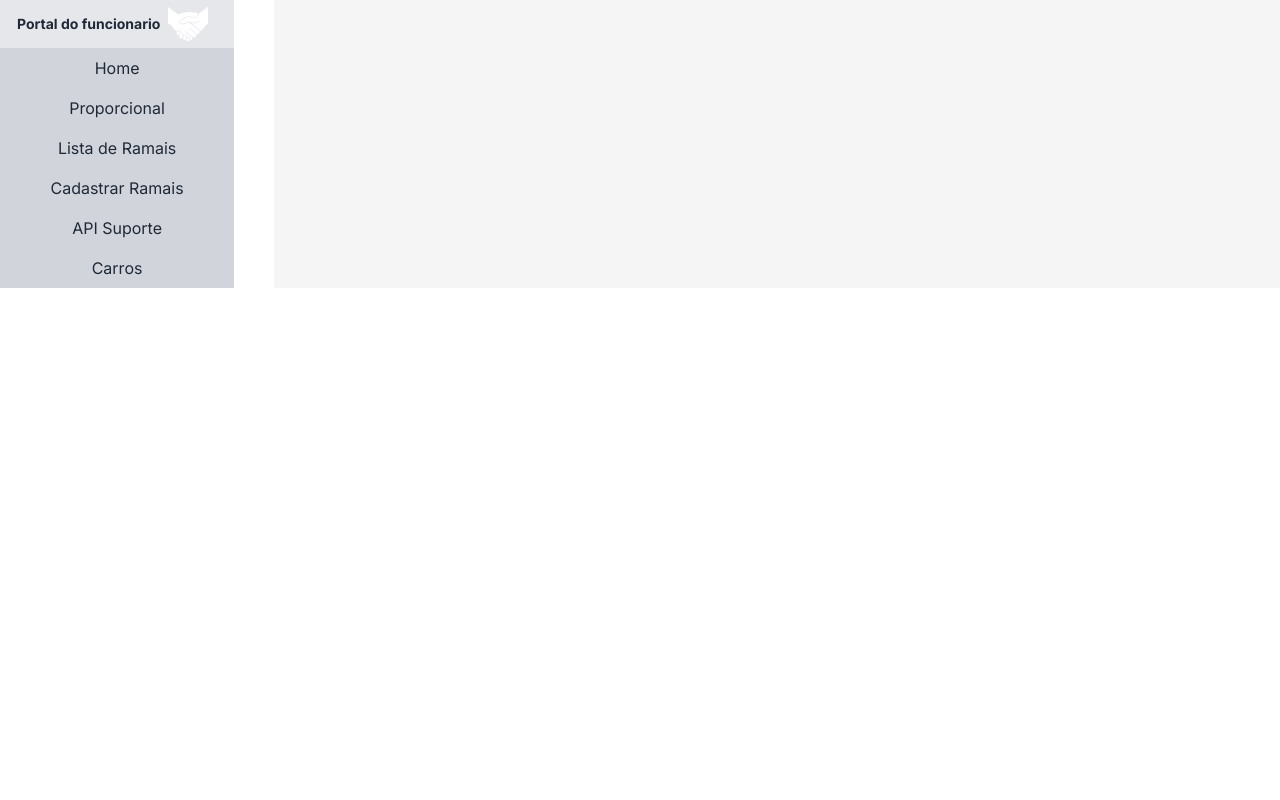
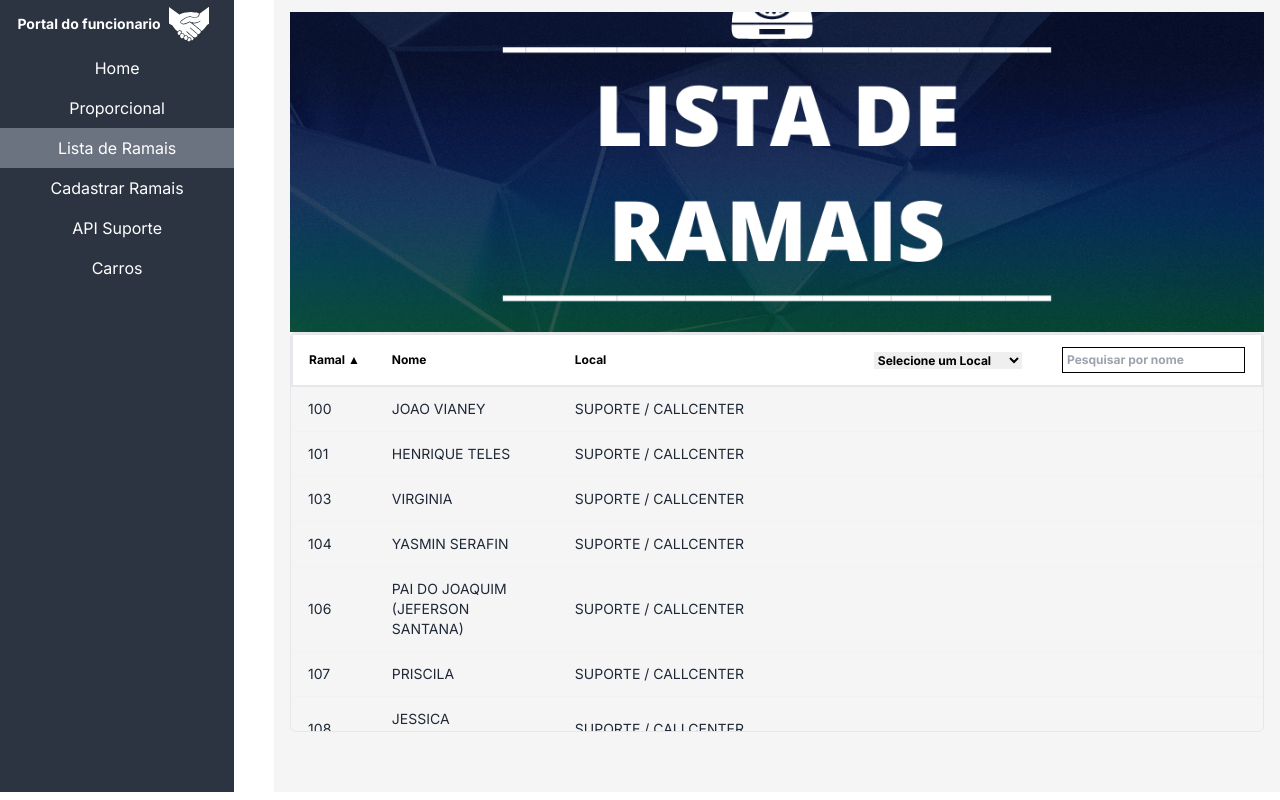
Before and after one commit to FelipeJustusMatos/Portal-do-Funcionario-ConectTelecom, a Next.js app: page /listramais in a window 1280 px wide. Built offline with nearby package versions, Linux system fonts and the light colour scheme.

Commit message:
NavBarUpdate+ListUpdate

```diff
--- a/jsconfig.json
+++ b/jsconfig.json
@@ -1,5 +1,6 @@
 {
   "compilerOptions": {
+    "allowJs": true,
     "paths": {
       "@/*": ["./src/*"]
     }
--- a/src/app/api/ramais/route.ts
+++ b/src/app/api/ramais/route.ts
@@ -1,10 +1,22 @@
 import { NextResponse } from "next/server";
 
 export async function GET(request: Request) {
-  return NextResponse.json({
-    total: 800,
-    totalNotFiltered: 800,
-    rows: [
+  return NextResponse.json([
+    {
+      ramal: "242",
+      nome: " JAIRO",
+      local: "COPA",
+    },
+    {
+      ramal: "242",
+      nome: "  ZENY",
+      local: "COPA",
+    },
+    {
+      ramal: "242",
+      nome: " ZÉ",
+      local: "COPA",
+    },
     {
       ramal: "240",
       nome: "REGINA QUEIROZ",
@@ -55,11 +67,7 @@ export async function GET(request: Request) {
       nome: "TAILSON ANDRADE GALVÃO (RESPONSÁVEL PELO SETOR)",
       local: "CONTABILIDADE",
     },
-      {
-        ramal: "242",
-        nome: " JAIRO, ZENY, ZÉ",
-        local: "COPA",
-      },
+
     {
       ramal: "218",
       nome: "JEFFERSON FRANCISCO (RESPONSÁVEL PELO SETOR)",
@@ -320,11 +328,7 @@ export async function GET(request: Request) {
       nome: "MAIANA TORRES ( AGENDAMENTO)",
       local: "CRUZEIRO DE LAJE",
     },
-      {
-        ramal: "233",
-        nome: "GABRIELA FRANÇA (RECEPÇÃO)",
-        local: "CRUZEIRO DE LAJE",
-      },
+
     {
       ramal: "233",
       nome: "ANATÁLIA (RECEPÇÃO)",
@@ -347,7 +351,7 @@ export async function GET(request: Request) {
     },
     {
       ramal: "238",
-        nome: "ANA PAULA GUSMÃO (RECEPÇÃ",
+      nome: "ANA PAULA GUSMÃO (RECEPÇÃO)",
       local: "JIQUIRIÇÁ",
     },
     {
@@ -411,6 +415,11 @@ export async function GET(request: Request) {
       nome: "ADRIELE FERREIRA",
       local: "WENCESLAU",
     },
-    ],
-  });
+
+    {
+      ramal: "233",
+      nome: "GABRIELA FRANÇA (RECEPÇÃO)",
+      local: "CRUZEIRO DE LAJE",
+    },
+  ]);
 }
--- a/src/app/layout.jsx
+++ b/src/app/layout.jsx
@@ -1,26 +1,38 @@
 "use client";
 import Link from "next/link";
+import { usePathname, useRouter } from "next/navigation"; // Importe o useRouter corretamente
 import "./globals.css";
 import { Inter } from "next/font/google";
 import imglogo from "../../public/img/logoportal.svg";
 import Image from "next/image";
+import useThemeSwitcher from "../app/useThemeSwitcher";
+import { React, useState } from "react";
 
 const inter = Inter({ subsets: ["latin"] });
 
-export const metadata = {
-  title: "Portal do Funcionario",
-  description: "Generated by create next app",
-};
+// export const metadata = {
+//   title: "Portal do Funcionario",
+//   description: "Generated by create next app",
+// };
 
 export default function RootLayout({ children }) {
+  const router = useRouter();
+  const currentPath = usePathname();
+  const [mode, setMode] = useThemeSwitcher();
+  const [isOpen, setIsOpen] = useState(false);
+
+  const handleClick = () => {
+    setIsOpen(!isOpen);
+  };
+
   return (
     <html lang="en">
       <body className={`${inter.className}`}>
         <div className="flex">
-          <div className="bg-gray-200 w-sidebar">
+          <div className="bg-neutral text-white  w-sidebar">
             <div className="flex flex-initial">
               <a
-                className="btn btn-ghost normal-case text-md font-bold"
+                className="btn btn-ghost normal-case rounded-none w-full  text-md font-bold"
                 href="/"
               >
                 Portal do funcionario
@@ -29,24 +41,53 @@ export default function RootLayout({ children }) {
                 </figure>
               </a>
             </div>
-            <button className="block w-full py-2 px-4 bg-gray-300 hover:bg-gray-400">
+            <button
+              className={`block w-full py-2 px-4 shadow- ${
+                currentPath === "/" ? "bg-gray-500 text-white" : "bg-neutral"
+              } hover:bg-gray-500`}
+              onClick={handleClick}
+            >
               <Link href="/">Home</Link>
             </button>
-            <button className="block w-full py-2 px-4 bg-gray-300 hover:bg-gray-400">
+            <button
+              className={`block w-full py-2 px-4 ${
+                currentPath === "/proporcional" ? "bg-gray-500" : "bg-neutral"
+              } hover:bg-gray-500`}
+            >
               <Link href="/proporcional">Proporcional</Link>
             </button>
-            <button className="block w-full py-2 px-4 bg-gray-300 hover:bg-gray-400">
+            <button
+              className={`block w-full py-2 px-4 ${
+                currentPath === "/listramais" ? "bg-gray-500" : "bg-neutral"
+              } hover:bg-gray-500`}
+            >
               <Link href="/listramais">Lista de Ramais</Link>
             </button>
-            <button className="block w-full py-2 px-4 bg-gray-300 hover:bg-gray-400">
+            <button
+              className={`block w-full py-2 px-4 ${
+                currentPath === "/ramais" ? "bg-gray-500" : "bg-neutral"
+              } hover:bg-gray-500`}
+            >
               <Link href="/ramais">Cadastrar Ramais</Link>
             </button>
-            <button className="block w-full py-2 px-4 bg-gray-300 hover:bg-gray-400">
+            <button
+              className={`block w-full py-2 px-4 ${
+                currentPath === "http://10.0.9.20/"
+                  ? "bg-gray-500"
+                  : "bg-neutral"
+              } hover:bg-gray-500`}
+            >
               <Link href="http://10.0.9.20/" target="_blank">
                 API Suporte
               </Link>
             </button>
-            <button className="block w-full py-2 px-4 bg-gray-300 hover:bg-gray-400">
+            <button
+              className={`block w-full py-2 px-4 ${
+                currentPath === "https://conect-veiculos.netlify.app/login"
+                  ? "bg-gray-500"
+                  : "bg-neutral"
+              } hover:bg-gray-500`}
+            >
               <Link
                 href="https://conect-veiculos.netlify.app/login"
                 target="_blank"
--- a/src/app/listramais/page.jsx
+++ b/src/app/listramais/page.jsx
@@ -1,4 +1,171 @@
 "use client";
-export default function ListRamaisPage() {
-  return <></>;
-}
+import { useState, useEffect } from "react";
+import image5 from "../../../public/img/lista_ramais.webp";
+import Image from "next/image";
+
+const ListRamaisPage = () => {
+  const [data, setData] = useState(null);
+  const [sortOrder, setSortOrder] = useState("asc");
+  const [sortBy, setSortBy] = useState("ramal");
+  const [selectedLocation, setSelectedLocation] = useState("");
+  const [sortedData, setSortedData] = useState(null);
+  const [searchValue, setSearchValue] = useState("");
+
+  useEffect(() => {
+    const fetchData = async () => {
+      try {
+        const response = await fetch("http://localhost:3000/api/ramais");
+        const data = await response.json();
+        setData(data);
+      } catch (error) {
+        console.error("Erro ao carregar os dados:", error);
+      }
+    };
+
+    fetchData();
+  }, []);
+
+  useEffect(() => {
+    let sortedArray = null;
+    if (data) {
+      sortedArray = [...data];
+      sortedArray.sort((a, b) => {
+        const aValue = a[sortBy];
+        const bValue = b[sortBy];
+        if (sortOrder === "asc") {
+          return aValue.localeCompare(bValue, "pt", { sensitivity: "base" });
+        } else {
+          return bValue.localeCompare(aValue, "pt", { sensitivity: "base" });
+        }
+      });
+    }
+    setSortedData(sortedArray);
+  }, [data, sortOrder, sortBy]);
+
+  const handleSort = (column) => {
+    if (column === sortBy) {
+      setSortOrder(sortOrder === "asc" ? "desc" : "asc");
+    } else {
+      setSortBy(column);
+      setSortOrder("asc");
+    }
+    setSortedData(null);
+  };
+
+  const handleLocationChange = (event) => {
+    setSelectedLocation(event.target.value);
+  };
+
+  const handleSearchChange = (event) => {
+    setSearchValue(event.target.value);
+  };
+
+  let filteredData = sortedData;
+
+  if (selectedLocation) {
+    filteredData = filteredData?.filter(
+      (item) => item.local === selectedLocation
+    );
+  }
+
+  if (searchValue) {
+    filteredData = filteredData?.filter((item) =>
+      item.nome.toLowerCase().includes(searchValue.toLowerCase())
+    );
+  }
+
+  const locations = [...new Set(data?.map((item) => item.local))];
+
+  if (!data) {
+    return <div>Carregando...</div>;
+  }
+
+  return (
+    <div className="container min-h-[95vh] mx-auto">
+      <ul>
+        <li>
+          <figure className="-mt-1">
+            <Image
+              src={image5}
+              alt="Cadastrar Ramal"
+              className="w-screen h-[40vh] object-cover"
+            />
+          </figure>
+        </li>
+      </ul>
+      <div className="border border-solid rounded-md  max-h-[50vh] overflow-y-scroll">
+        <table className="table">
+          <thead className="sticky top-0 border-2 border-solid  bg-white z-10">
+            <tr>
+              <th
+                scope="col"
+                className="text-black"
+                onClick={() => handleSort("ramal")}
+              >
+                Ramal{" "}
+                {sortBy === "ramal" && (
+                  <span>{sortOrder === "asc" ? "▲" : "▼"}</span>
+                )}
+              </th>
+              <th
+                scope="col"
+                className="text-black"
+                onClick={() => handleSort("nome")}
+              >
+                Nome{" "}
+                {sortBy === "nome" && (
+                  <span>{sortOrder === "asc" ? "▲" : "▼"}</span>
+                )}
+              </th>
+              <th
+                scope="col"
+                className="text-black"
+                onClick={() => handleSort("local")}
+              >
+                Local{" "}
+                {sortBy === "local" && (
+                  <span>{sortOrder === "asc" ? "▲" : "▼"}</span>
+                )}
+              </th>
+              <th>
+                <select
+                  id="locationSelect"
+                  value={selectedLocation}
+                  onChange={handleLocationChange}
+                  className="w-full text-black"
+                >
+                  <option value="">Selecione um Local</option>
+                  {locations.map((location) => (
+                    <option key={location} value={location}>
+                      {location}
+                    </option>
+                  ))}
+                </select>
+              </th>
+              <th className="text-black">
+                <input
+                  type="text"
+                  value={searchValue}
+                  onChange={handleSearchChange}
+                  className="ml-2 p-1 border border-black"
+                  placeholder="Pesquisar por nome"
+                />
+              </th>
+            </tr>
+          </thead>
+          <tbody>
+            {filteredData?.map((item) => (
+              <tr key={item.ramal}>
+                <td>{item.ramal}</td>
+                <td>{item.nome}</td>
+                <td>{item.local}</td>
+              </tr>
+            ))}
+          </tbody>
+        </table>
+      </div>
+    </div>
+  );
+};
+
+export default ListRamaisPage;
--- /dev/null
+++ b/src/app/useThemeSwitcher.js
@@ -0,0 +1,52 @@
+import { React, useEffect, useState } from "react";
+
+const useThemeSwitcher = () => {
+  const preferDarkQuery = "(prefer-color-scheme: dark)";
+  const [mode, setMode] = useState("");
+
+  useEffect(() => {
+    const mediaQuery = window.matchMedia(preferDarkQuery);
+    const userPref = window.localStorage.getItem("theme");
+
+    const handleChange = () => {
+      if (userPref) {
+        let check = userPref === "dark" ? "dark" : "light";
+        setMode(check);
+        if (check === "dark") {
+          document.documentElement.classList.add("dark");
+        } else {
+          document.documentElement.classList.remove("dark");
+        }
+      } else {
+        let check = mediaQuery.matches ? "dark" : "light";
+        setMode(check);
+        if (check === "dark") {
+          document.documentElement.classList.add("dark");
+        } else {
+          document.documentElement.classList.remove("dark");
+        }
+      }
+    };
+
+    handleChange();
+
+    mediaQuery.addEventListener("change", handleChange);
+
+    return () => mediaQuery.removeEventListener("change", handleChange);
+  }, []);
+
+  useEffect(() => {
+    if (mode === "dark") {
+      window.localStorage.setItem("theme", "dark");
+      document.documentElement.classList.add("dark");
+    }
+    if (mode === "light") {
+      window.localStorage.setItem("theme", "light");
+      document.documentElement.classList.remove("dark");
+    }
+  }, [mode]);
+
+  return [mode, setMode];
+};
+
+export default useThemeSwitcher;
```
Also changed, not shown: next.config.js (+13 -2 lines), package.json (+10 -4 lines), src/app/page.jsx (+10 -10 lines), 1 other file (tests, documents, lock files or other folders). Lines whose indentation alone changed are shown as unchanged.
